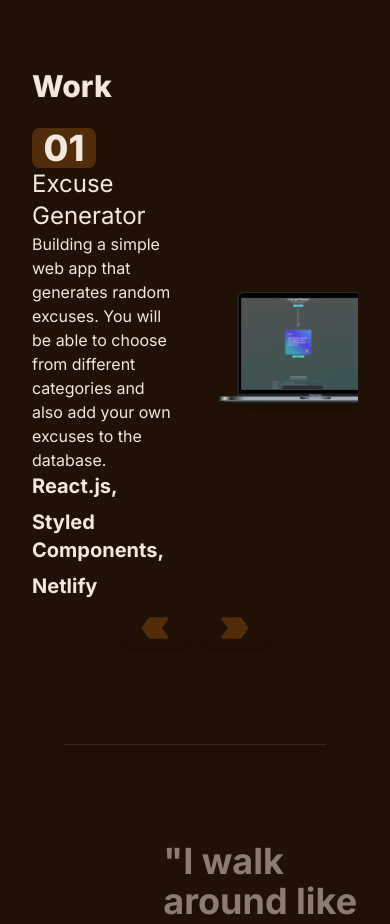
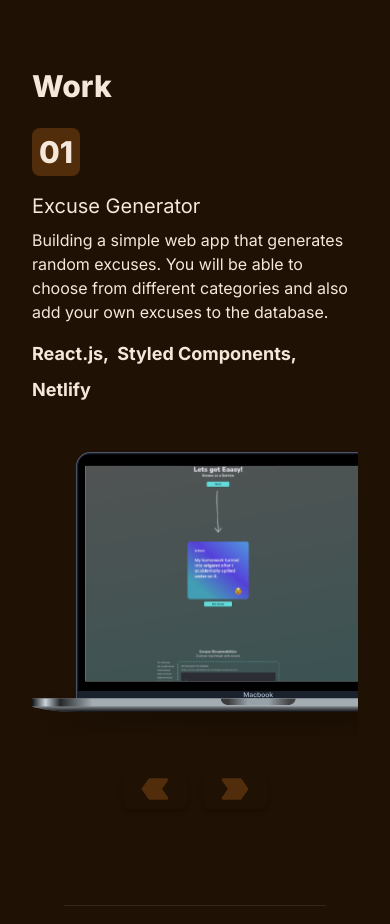
Before and after one commit to lukacafuta/Portfolio, a React (Vite) app: page / in a window 390 px wide. Shown: the part 4920-5844 px from the top of the page. Built offline with nearby package versions, Linux system fonts and the light colour scheme.

Commit message:
projects responsiveness done

```diff
--- a/src/App.jsx
+++ b/src/App.jsx
@@ -19,7 +19,7 @@ function App() {
         setTheme((prevTheme) => (prevTheme === "dark" ? "light" : "dark"));
     }
   return (
-    <div className="flex flex-col mx-auto min-h-screen font-inter gap-24 max-w-screen-lg px-8 xl:p-0">
+    <div className="flex flex-col mx-auto min-h-screen font-inter gap-24 md:gap-32 max-w-screen-lg px-8 xl:p-0">
         <Header toggleTheme={toggleTheme} theme={theme} />
         <Hero theme={theme} />
         <AboutMe theme={theme} />
--- a/src/components/Project.jsx
+++ b/src/components/Project.jsx
@@ -1,13 +1,22 @@
 export default function Project( {project} ) {
     return(
-            <div className="w-full flex flex-row gap-12">
-                <div className="flex flex-col justify-between w-[50%] h-[28rem]">
+            <div className="w-full flex flex-col md:flex-row gap-8 md:gap-12">
+                <div className="flex flex-col justify-between w-full md:w-[50%] h-auto md:h-[28rem]">
                     <div
-                        className="flex flex-row justify-center items-center rounded-lg text-4xl font-extrabold h-16 w-16 bg-custom-milk-chocolate-brown text-custom-light-chocolate-brown dark:text">{project.id.toString().padStart(2, '0')}</div>
-                    {/* adds a zero if id is single digit */}
-                    <h2 className="text-2xl text-custom-dark-chocolate-brown dark:text-custom-light-chocolate-brown">{project.title}</h2>
-                    <div className="text-custom-dark-chocolate-brown dark:text-custom-light-chocolate-brown">{project.description}</div>
-                    <ul className="flex flex-row gap-2 text-xl font-bold flex-wrap text-custom-dark-chocolate-brown dark:text-custom-light-chocolate-brown">
+                        className="flex flex-row justify-center items-center rounded-lg text-3xl md:text-4xl font-extrabold h-12 md:h-16 w-12 md:w-16 bg-custom-milk-chocolate-brown text-custom-light-chocolate-brown">
+                        {project.id.toString().padStart(2, '0')} {/* adds a zero if id is single digit */}
+                    </div>
+                    <h2
+                        className="text-xl md:text-2xl text-custom-dark-chocolate-brown dark:text-custom-light-chocolate-brown mt-4 md:mt-0">
+                        {project.title}
+                    </h2>
+                    <div
+                        className="text-custom-dark-chocolate-brown dark:text-custom-light-chocolate-brown mt-2 md:mt-0">
+                        {project.description}
+                    </div>
+                    <ul
+                        className="flex flex-row gap-2 text-lg md:text-xl font-bold flex-wrap text-custom-dark-chocolate-brown dark:text-custom-light-chocolate-brown mt-4 md:mt-0"
+                    >
                         {project.technologies.map((tech, index) => (
                             <li key={index}>{tech}</li>
                         ))}
@@ -16,12 +25,12 @@ export default function Project( {project} ) {
                         {/*empty div because sizing with laptop is off*/}
                     </div>
                 </div>
-                <div className="w-[50%] h-[28rem] flex justify-center items-center">
+                <div className="w-full md:w-[50%] h-auto md:h-[28rem] flex justify-center items-center mt-4 md:mt-0">
                     <a href={project.link} target="_blank" rel="noopener noreferrer">
                         <img
                             src={project.images}
                             alt={project.title}
-                            className="hover:scale-110"
+                            className="w-full h-auto object-cover hover:scale-110 transition-transform duration-200"
                         />
                     </a>
                 </div>
--- a/src/components/Projectbox.jsx
+++ b/src/components/Projectbox.jsx
@@ -18,7 +18,7 @@ export default function Projectbox({ theme }) {
     };
 
     return (
-        <section className="flex flex-row justify-center">
+        <section className="flex justify-center">
             <div className="flex flex-col w-full">
                 <h2 className="text-3xl font-extrabold mb-6 text-custom-dark-chocolate-brown dark:text-custom-light-chocolate-brown">Work</h2>
                 <div>
```
